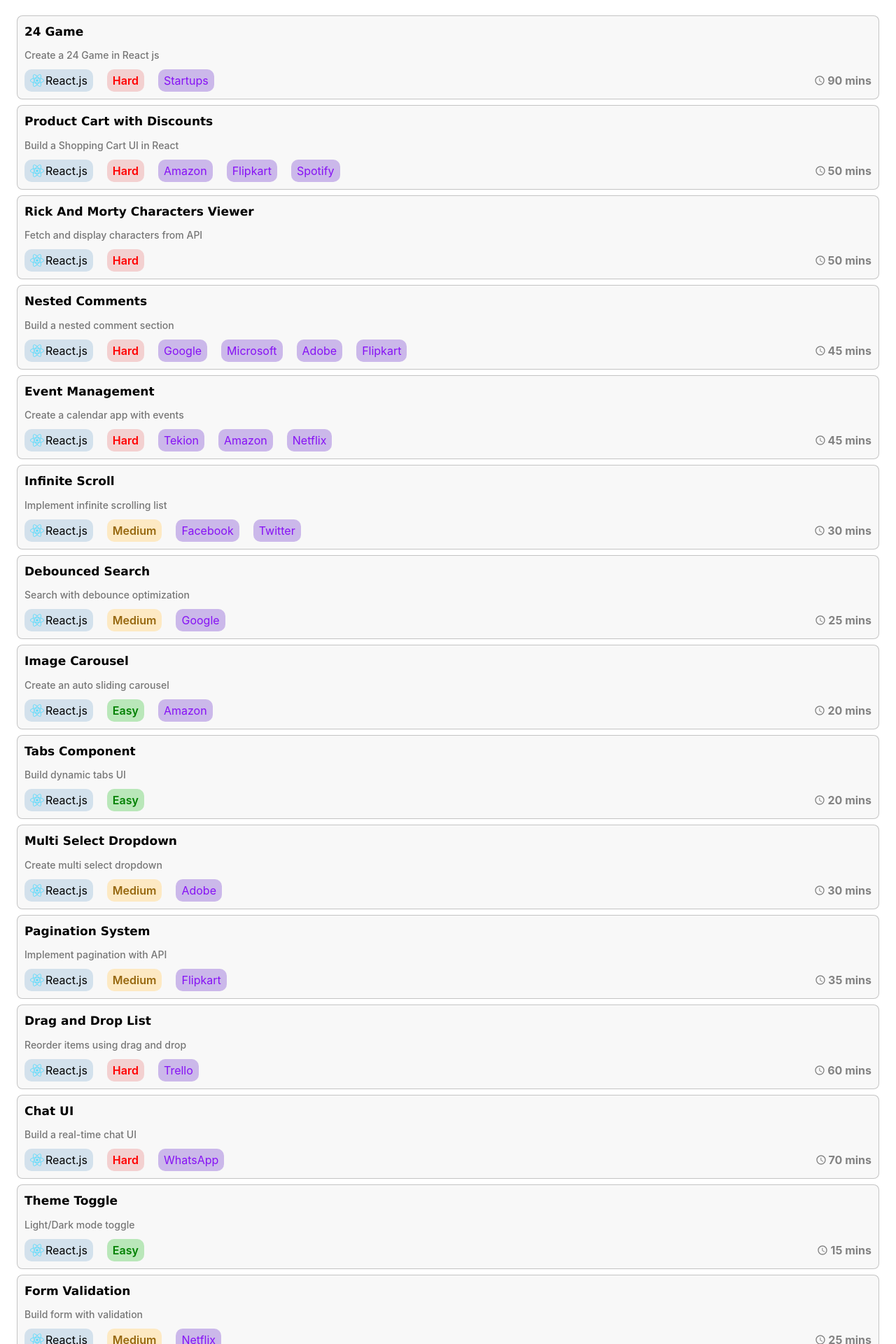
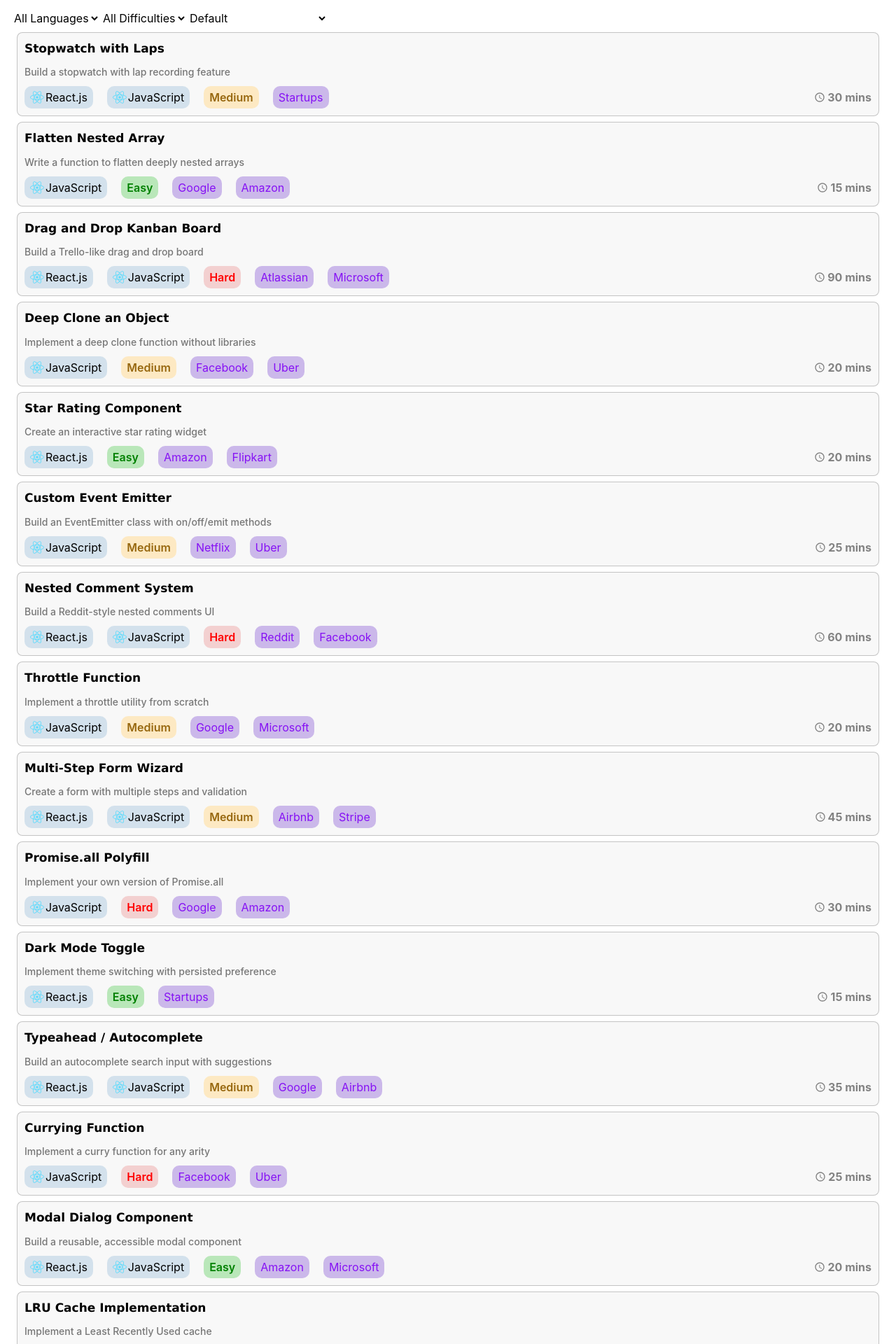
Before and after one commit to amanuniyal01/Aashirwad-Dev, a React (Vite) app: page /interview in a window 1280 px wide. Shown: the part 100-2020 px from the top of the page at 70% size. Built offline with nearby package versions, Linux system fonts and the light colour scheme.

Commit message:
Add filter for languages and difficulty

```diff
--- a/src/components/Interview/Interview.tsx
+++ b/src/components/Interview/Interview.tsx
@@ -2,11 +2,60 @@ import { useState } from "react"
 import "./Interview.css"
 import { mockData } from "../../constants/MockData"
 import QuestionCard from "../QuestionCard/QuestionCard"
+const difficultiesOption = ["Easy", "Medium", "Hard"]
 function Interview() {
     const [interviewData] = useState(mockData)
+    const [difficulties, setDifficulties] = useState<string>("All Difficulties")
+    const [language, setLanguage] = useState<string>("All Languages")
+    const [difficultyOrder, setDifficultyOrder] = useState<string>("Default")
+
+    const filteredQuestions = interviewData.filter((ques) => {
+        const matchDifficulty =
+            difficulties === "All Difficulties" ||
+            ques.difficulty.toLowerCase() === difficulties.toLowerCase();
+
+        const matchLanguage =
+            language === "All Languages" ||
+            ques.tech.includes(language);
+
+        return matchDifficulty && matchLanguage;
+    });
+
     return (
         <div className="interview-Container">
-            {interviewData.map((interview) => (
+
+            <div className="FilterSection">
+                <select value={language} onChange={(e) => setLanguage(e.target.value)}>
+                    <option>All Languages</option>
+                    <option>JavaScript</option>
+                    <option>React.js</option>
+                </select>
+
+                <select
+                    value={difficulties}
+                    onChange={(e) => setDifficulties(e.target.value)}
+                >
+                    <option>All Difficulties</option>
+                    {difficultiesOption.map((opt, index) => (
+                        <option key={index}>{opt}</option>
+                    ))}
+                </select>
+                <select value={difficultyOrder} onChange={(e) => setDifficultyOrder(e.target.value)}>
+                    <option>
+                        Default
+                    </option>
+                    <option>
+                        Easy to Medium to Hard
+                    </option>
+                    <option>
+                        Hard to Medium to Easy
+                    </option>
+
+
+                </select>
+            </div>
+
+            {filteredQuestions.length > 0 ? filteredQuestions.map((interview) => (
                 <QuestionCard
                     key={interview.id}
                     title={interview.title}
@@ -15,7 +64,9 @@ function Interview() {
                     companies={interview.companies}
                     tech={interview.tech}
                     time={interview.time} />
-            ))}
+            )) : <p>
+                No Questions Found
+            </p>}
         </div>
     )
 }
--- a/src/components/QuestionCard/QuestionCard.css
+++ b/src/components/QuestionCard/QuestionCard.css
@@ -16,13 +16,18 @@
     cursor: pointer;
 }
 
-.cardContainer>h1 {
+.heading {
     font-weight: bold;
     font-size: 17px;
     font-family: Verdana, Geneva, Tahoma, sans-serif;
 }
 
-.cardContainer>p {
+.heading:hover {
+    color: rgba(25, 97, 230, 0.662);
+
+}
+
+.description {
     font-size: 14px;
     color: rgba(0, 0, 0, 0.525);
     font-weight: 500;
--- a/src/components/QuestionCard/QuestionCard.tsx
+++ b/src/components/QuestionCard/QuestionCard.tsx
@@ -18,11 +18,13 @@ const difficultyClass = {
 function QuestionCard({ title, description, tech, difficulty, companies, time }: Props) {
     return (
         <div className="cardContainer">
-            <h1>  {title}</h1>
-            <p>{description}</p>
+            <h1 className="heading">  {title}</h1>
+            <p className="description">{description}</p>
             <div className="techDetails">
                 <div className="highlightDetails">
-                    <div className="techStack padding-sm radius-md" > <FaReact color="#61DBFB" size={20} /><p>{tech}</p></div>
+                    {tech.map((t) => (
+                        <div className="techStack padding-sm radius-md" > <FaReact color="#61DBFB" size={20} /><p>{t}</p></div>
+                    ))}
                     <p className={`${difficultyClass[difficulty]} padding-sm radius-md`}>
                         {difficulty}
                     </p>
--- a/src/constants/MockData.ts
+++ b/src/constants/MockData.ts
@@ -10,203 +10,204 @@ type Question = {
 };
 export const mockData: Question[] = [
   {
-    id: 1,
-    title: "24 Game",
-    description: "Create a 24 Game in React js",
-    tech: ["React.js"],
-    difficulty: "Hard",
+    id: 17,
+    title: "Stopwatch with Laps",
+    description: "Build a stopwatch with lap recording feature",
+    tech: ["React.js", "JavaScript"],
+    difficulty: "Medium",
     companies: ["Startups"],
-    time: 90,
-    completed: false,
-  },
-  {
-    id: 2,
-    title: "Product Cart with Discounts",
-    description: "Build a Shopping Cart UI in React",
-    tech: ["React.js"],
-    difficulty: "Hard",
-    companies: ["Amazon", "Flipkart", "Spotify"],
-    time: 50,
-    completed: false,
-  },
-  {
-    id: 3,
-    title: "Rick And Morty Characters Viewer",
-    description: "Fetch and display characters from API",
-    tech: ["React.js"],
-    difficulty: "Hard",
-    companies: [],
-    time: 50,
-    completed: true,
-  },
-  {
-    id: 4,
-    title: "Nested Comments",
-    description: "Build a nested comment section",
-    tech: ["React.js"],
-    difficulty: "Hard",
-    companies: ["Google", "Microsoft", "Adobe", "Flipkart"],
-    time: 45,
-    completed: false,
-  },
-  {
-    id: 5,
-    title: "Event Management",
-    description: "Create a calendar app with events",
-    tech: ["React.js"],
-    difficulty: "Hard",
-    companies: ["Tekion", "Amazon", "Netflix"],
-    time: 45,
-    completed: false,
-  },
-  {
-    id: 6,
-    title: "Infinite Scroll",
-    description: "Implement infinite scrolling list",
-    tech: ["React.js"],
-    difficulty: "Medium",
-    companies: ["Facebook", "Twitter"],
-    time: 30,
-    completed: false,
-  },
-  {
-    id: 7,
-    title: "Debounced Search",
-    description: "Search with debounce optimization",
-    tech: ["React.js"],
-    difficulty: "Medium",
-    companies: ["Google"],
-    time: 25,
-    completed: false,
-  },
-  {
-    id: 8,
-    title: "Image Carousel",
-    description: "Create an auto sliding carousel",
-    tech: ["React.js"],
-    difficulty: "Easy",
-    companies: ["Amazon"],
-    time: 20,
-    completed: true,
-  },
-  {
-    id: 9,
-    title: "Tabs Component",
-    description: "Build dynamic tabs UI",
-    tech: ["React.js"],
-    difficulty: "Easy",
-    companies: [],
-    time: 20,
-    completed: true,
-  },
-  {
-    id: 10,
-    title: "Multi Select Dropdown",
-    description: "Create multi select dropdown",
-    tech: ["React.js"],
-    difficulty: "Medium",
-    companies: ["Adobe"],
-    time: 30,
-    completed: false,
-  },
-  {
-    id: 11,
-    title: "Pagination System",
-    description: "Implement pagination with API",
-    tech: ["React.js"],
-    difficulty: "Medium",
-    companies: ["Flipkart"],
-    time: 35,
-    completed: false,
-  },
-  {
-    id: 12,
-    title: "Drag and Drop List",
-    description: "Reorder items using drag and drop",
-    tech: ["React.js"],
-    difficulty: "Hard",
-    companies: ["Trello"],
-    time: 60,
-    completed: false,
-  },
-  {
-    id: 13,
-    title: "Chat UI",
-    description: "Build a real-time chat UI",
-    tech: ["React.js"],
-    difficulty: "Hard",
-    companies: ["WhatsApp"],
-    time: 70,
-    completed: false,
-  },
-  {
-    id: 14,
-    title: "Theme Toggle",
-    description: "Light/Dark mode toggle",
-    tech: ["React.js"],
-    difficulty: "Easy",
-    companies: [],
-    time: 15,
-    completed: true,
-  },
-  {
-    id: 15,
-    title: "Form Validation",
-    description: "Build form with validation",
-    tech: ["React.js"],
-    difficulty: "Medium",
-    companies: ["Netflix"],
-    time: 25,
-    completed: false,
-  },
-  {
-    id: 16,
-    title: "Todo App with Filters",
-    description: "Todo app with filtering options",
-    tech: ["React.js"],
-    difficulty: "Easy",
-    companies: [],
-    time: 20,
-    completed: true,
-  },
-  {
-    id: 17,
-    title: "File Upload UI",
-    description: "Upload and preview files",
-    tech: ["React.js"],
-    difficulty: "Medium",
-    companies: ["Google Drive"],
     time: 30,
     completed: false,
   },
   {
     id: 18,
-    title: "Dashboard Charts",
-    description: "Create charts using data",
+    title: "Flatten Nested Array",
+    description: "Write a function to flatten deeply nested arrays",
+    tech: ["JavaScript"],
+    difficulty: "Easy",
+    companies: ["Google", "Amazon"],
+    time: 15,
+    completed: false,
+  },
+  {
+    id: 19,
+    title: "Drag and Drop Kanban Board",
+    description: "Build a Trello-like drag and drop board",
+    tech: ["React.js", "JavaScript"],
+    difficulty: "Hard",
+    companies: ["Atlassian", "Microsoft"],
+    time: 90,
+    completed: false,
+  },
+  {
+    id: 20,
+    title: "Deep Clone an Object",
+    description: "Implement a deep clone function without libraries",
+    tech: ["JavaScript"],
+    difficulty: "Medium",
+    companies: ["Facebook", "Uber"],
+    time: 20,
+    completed: false,
+  },
+  {
+    id: 21,
+    title: "Star Rating Component",
+    description: "Create an interactive star rating widget",
     tech: ["React.js"],
+    difficulty: "Easy",
+    companies: ["Amazon", "Flipkart"],
+    time: 20,
+    completed: false,
+  },
+  {
+    id: 22,
+    title: "Custom Event Emitter",
+    description: "Build an EventEmitter class with on/off/emit methods",
+    tech: ["JavaScript"],
     difficulty: "Medium",
-    companies: ["Uber"],
+    companies: ["Netflix", "Uber"],
+    time: 25,
+    completed: false,
+  },
+  {
+    id: 23,
+    title: "Nested Comment System",
+    description: "Build a Reddit-style nested comments UI",
+    tech: ["React.js", "JavaScript"],
+    difficulty: "Hard",
+    companies: ["Reddit", "Facebook"],
+    time: 60,
+    completed: false,
+  },
+  {
+    id: 24,
+    title: "Throttle Function",
+    description: "Implement a throttle utility from scratch",
+    tech: ["JavaScript"],
+    difficulty: "Medium",
+    companies: ["Google", "Microsoft"],
+    time: 20,
+    completed: false,
+  },
+  {
+    id: 25,
+    title: "Multi-Step Form Wizard",
+    description: "Create a form with multiple steps and validation",
+    tech: ["React.js", "JavaScript"],
+    difficulty: "Medium",
+    companies: ["Airbnb", "Stripe"],
+    time: 45,
+    completed: false,
+  },
+  {
+    id: 26,
+    title: "Promise.all Polyfill",
+    description: "Implement your own version of Promise.all",
+    tech: ["JavaScript"],
+    difficulty: "Hard",
+    companies: ["Google", "Amazon"],
+    time: 30,
+    completed: false,
+  },
+  {
+    id: 27,
+    title: "Dark Mode Toggle",
+    description: "Implement theme switching with persisted preference",
+    tech: ["React.js"],
+    difficulty: "Easy",
+    companies: ["Startups"],
+    time: 15,
+    completed: false,
+  },
+  {
+    id: 28,
+    title: "Typeahead / Autocomplete",
+    description: "Build an autocomplete search input with suggestions",
+    tech: ["React.js", "JavaScript"],
+    difficulty: "Medium",
+    companies: ["Google", "Airbnb"],
+    time: 35,
+    completed: false,
+  },
+  {
+    id: 29,
+    title: "Currying Function",
+    description: "Implement a curry function for any arity",
+    tech: ["JavaScript"],
+    difficulty: "Hard",
+    companies: ["Facebook", "Uber"],
+    time: 25,
+    completed: false,
+  },
+  {
+    id: 30,
+    title: "Modal Dialog Component",
+    description: "Build a reusable, accessible modal component",
+    tech: ["React.js", "JavaScript"],
+    difficulty: "Easy",
+    companies: ["Amazon", "Microsoft"],
+    time: 20,
+    completed: false,
+  },
+  {
+    id: 31,
+    title: "LRU Cache Implementation",
+    description: "Implement a Least Recently Used cache",
+    tech: ["JavaScript"],
+    difficulty: "Hard",
+    companies: ["Google", "Amazon", "Microsoft"],
     time: 40,
     completed: false,
   },
   {
-    id: 19,
-    title: "Authentication Flow",
-    description: "Login/Signup flow with validation",
+    id: 32,
+    title: "Form Builder with Dynamic Fields",
+    description: "Create a form where fields can be added/removed dynamically",
     tech: ["React.js"],
+    difficulty: "Medium",
+    companies: ["Salesforce", "Startups"],
+    time: 40,
+    completed: false,
+  },
+  {
+    id: 33,
+    title: "Memoize Function",
+    description: "Write a generic memoization higher-order function",
+    tech: ["JavaScript"],
+    difficulty: "Medium",
+    companies: ["Facebook", "Netflix"],
+    time: 20,
+    completed: false,
+  },
+  {
+    id: 34,
+    title: "Notification Toast System",
+    description: "Build a toast notification system with auto-dismiss",
+    tech: ["React.js", "JavaScript"],
+    difficulty: "Medium",
+    companies: ["Slack", "Startups"],
+    time: 30,
+    completed: false,
+  },
+  {
+    id: 35,
+    title: "Virtualized List Rendering",
+    description: "Render large lists efficiently using windowing technique",
+    tech: ["React.js", "JavaScript"],
     difficulty: "Hard",
-    companies: ["Amazon"],
+    companies: ["Facebook", "Twitter"],
     time: 60,
     completed: false,
   },
   {
-    id: 20,
-    title: "Notifications System",
-    description: "Toast and notification system",
-    tech: ["React.js"],
+    id: 36,
+    title: "Custom useFetch Hook",
+    description:
+      "Build a reusable hook for data fetching with loading/error states",
+    tech: ["React.js", "JavaScript"],
     difficulty: "Medium",
-    companies: ["Facebook"],
-    time: 25,
+    companies: ["Startups", "Airbnb"],
+    time: 30,
     completed: false,
   },
 ];
```
